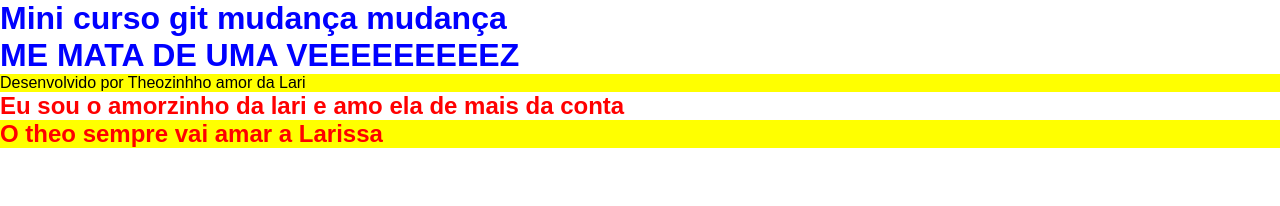
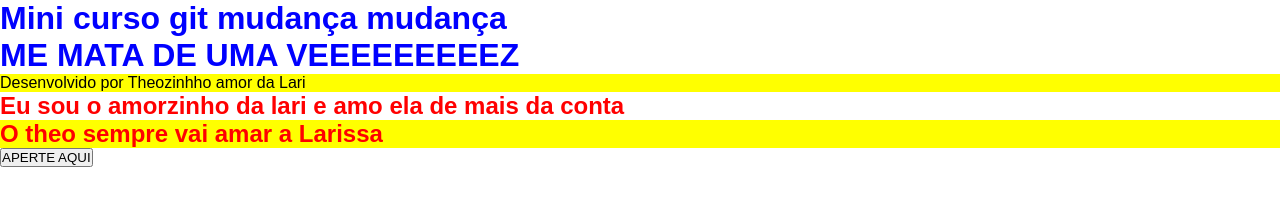
Before and after one commit to JoaoTheo/My-Projects, a plain HTML site: page index.html in a window 1280 px wide. Drawn offline with Linux system fonts and the light colour scheme.

Commit message:
Adicionando Botao

```diff
--- a/index.html
+++ b/index.html
@@ -15,6 +15,7 @@
         <h2>Eu sou o amorzinho da lari e amo ela de mais da conta
             <p>O theo sempre vai amar a Larissa</p>
         </h2>
+        <button>APERTE AQUI</button>
     </footer>
 
 </body>
```
